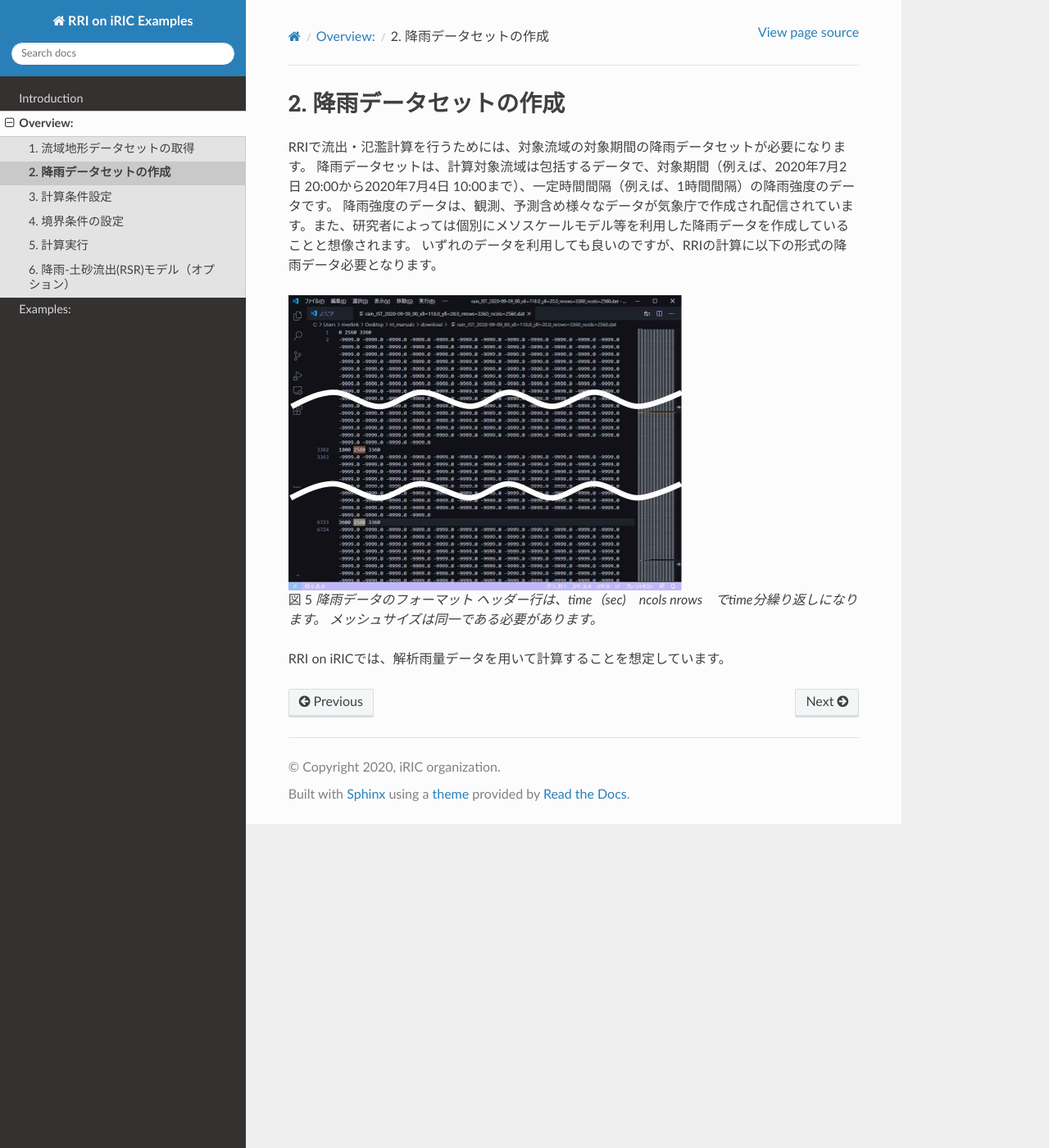
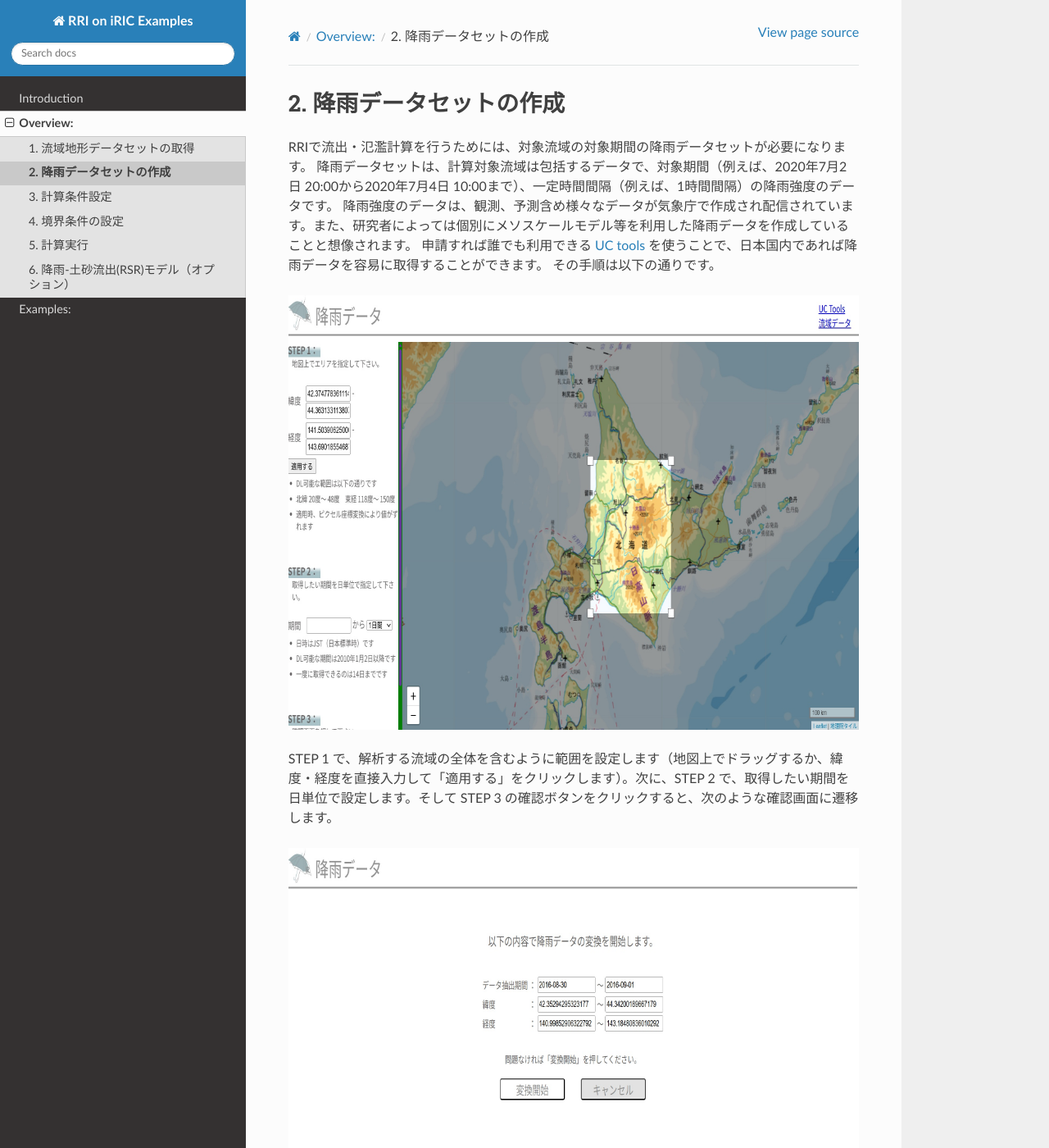
Before and after one commit to iRICsolvers/v4_RRI_doc, a Sphinx documentation site: the page built from source/02/02_rain_data.rst, in a window 1280 px wide and 1400 px high. Shown: the whole window at 82% size. Built offline with Sphinx 7.4.7 and the Read the Docs theme 3.1.0, drawn with Linux system fonts in a browser that asks for light colours; some of the changed text lies outside the part shown.

Commit message:
Add UC tools rainfall procedure to JP Overview and Examples 1-3
- Added UC tools workflow with screenshots to source/02/02_rain_data.rst (JP)
- Added UC tools reference and link to Overview 2 in example_1.rst, example_2.rst, example_3.rst (JP)

Co-Authored-By: Claude Sonnet 4.6 <noreply@anthropic.com>

```diff
--- a/source/02/02_rain_data.rst
+++ b/source/02/02_rain_data.rst
@@ -3,6 +3,21 @@
 RRIで流出・氾濫計算を行うためには、対象流域の対象期間の降雨データセットが必要になります。
 降雨データセットは、計算対象流域は包括するデータで、対象期間（例えば、2020年7月2日 20:00から2020年7月4日 10:00まで）、一定時間間隔（例えば、1時間間隔）の降雨強度のデータです。
 降雨強度のデータは、観測、予測含め様々なデータが気象庁で作成され配信されています。また、研究者によっては個別にメソスケールモデル等を利用した降雨データを作成していることと想像されます。
+申請すれば誰でも利用できる `UC tools <https://tools.i-ric.info/login/>`_ を使うことで、日本国内であれば降雨データを容易に取得することができます。
+その手順は以下の通りです。
+
+.. figure:: img/uc_tools_rain.jpg
+   :scale: 50%
+   :alt:
+
+STEP 1 で、解析する流域の全体を含むように範囲を設定します（地図上でドラッグするか、緯度・経度を直接入力して「適用する」をクリックします）。次に、STEP 2 で、取得したい期間を日単位で設定します。そして STEP 3 の確認ボタンをクリックすると、次のような確認画面に遷移します。
+
+.. figure:: img/uc_tools_rain_step3.jpg
+   :scale: 50%
+   :alt:
+
+データ抽出期間と範囲を確認し、「変換開始」ボタンをクリックすると降雨データのダウンロードが開始されます。
+
 いずれのデータを利用しても良いのですが、RRIの計算に以下の形式の降雨データ必要となります。
 
 .. figure:: img/rain_dat_fmt.jpg
--- a/source/03/example_1.rst
+++ b/source/03/example_1.rst
@@ -47,6 +47,7 @@ Example1：2016年8月 空知川
 "asc2raindat.py"は、フォルダに含まれるASC形式のデータから、RRI用の降雨データ形式のファイルを作成するPythonスクリプトです。Python実行環境がある方はそれを利用してみてください。
 Python実行環境がなくても、すでにRRI用の降雨データ形式に変換したファイル"rain.dat"も一緒に格納しています。
 
+申請すれば誰でも利用できる `UC tools <https://tools.i-ric.info/login/>`_ を使って降雨データを準備することもできます。UC toolsを用いた詳細な手順については、概要の「２．降雨データセットの作成」を参照してください。
 
 **<データ確認>**
 
--- a/source/03/example_2.rst
+++ b/source/03/example_2.rst
@@ -49,6 +49,8 @@ Example2：2020年7月 球磨川
 
 "asc2raindat.py"はフォルダに含まれるASC形式の複数のデータから、RRI用の降雨データ形式のファイルを作成するPythonスクリプトです。
 Python実行環境がある方はそれを利用してみてください。Python実行環境がなくても、すでにRRI用の降雨データ形式に変換したファイル"rain.dat"も一緒に格納しています。
+
+申請すれば誰でも利用できる `UC tools <https://tools.i-ric.info/login/>`_ を使って降雨データを準備することもできます。UC toolsを用いた詳細な手順については、概要の「２．降雨データセットの作成」を参照してください。
 
 -----
 
--- a/source/03/example_3.rst
+++ b/source/03/example_3.rst
@@ -33,7 +33,7 @@ Example3：(RSRモデル) 2017年7月 黒川
 解析雨量については、 `気象庁のホームページ <https://www.jma.go.jp/jma/kishou/know/kurashi/kaiseki.html#:~:text=%E8%A7%A3%E6%9E%90%E9%9B%A8%E9%87%8F%E3%81%A8%E9%80%9F%E5%A0%B1%E7%89%88,%E3%81%94%E3%81%A8%E3%81%AB%E4%BD%9C%E6%88%90%E3%81%95%E3%82%8C%E3%81%BE%E3%81%99%E3%80%82>`_ をご確認ください。
 
 本解析事例では、解析雨量データをRRI用の降雨データ形式に変換したファイル"rain.dat"を格納しています。
-申請すれば誰でも利用できる `UC tools <https://tools.i-ric.info/login/>`_ を使うことで、雨量データファイル"rain.dat"を容易に作成することもできます。
+申請すれば誰でも利用できる `UC tools <https://tools.i-ric.info/login/>`_ を使うことで、雨量データファイル"rain.dat"を容易に作成することもできます。UC toolsを用いた詳細な手順については、概要の「２．降雨データセットの作成」を参照してください。
 
 -----
 
```
Also changed, not shown: source/02/img/uc_tools_rain.jpg (added), source/02/img/uc_tools_rain_step3.jpg (added).
